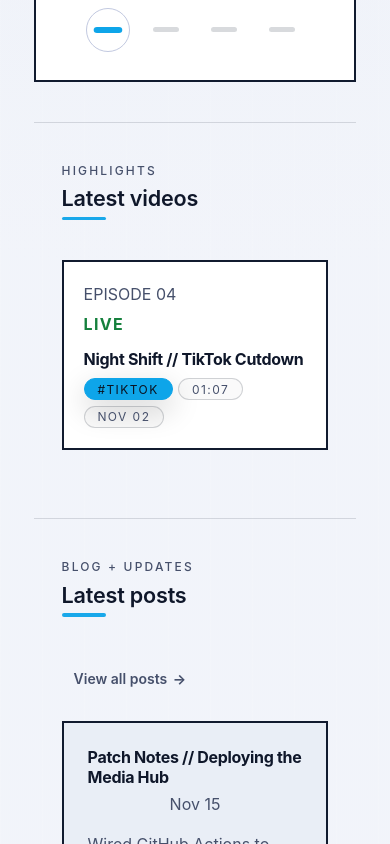
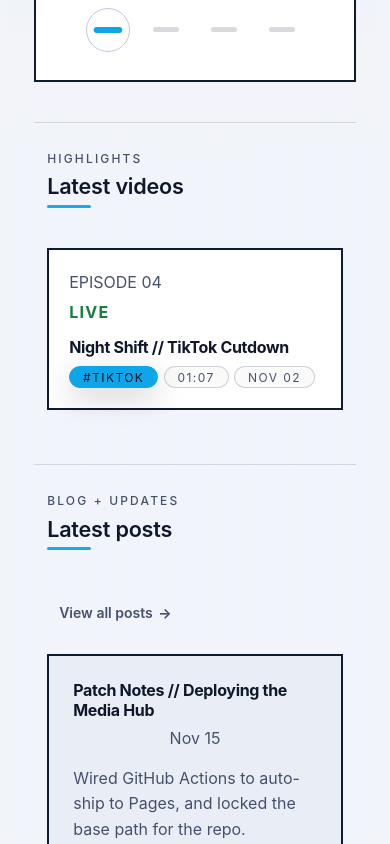
Before and after one commit to VCongini/duriin, a React (Vite) app: page / in a window 390 px wide. Shown: the part 1460-2304 px from the top of the page. Built offline with nearby package versions, Linux system fonts and the light colour scheme.

Commit message:
Reduced the padding on clamp for body elements for more responsive looks at lower ends of resolution.

```diff
--- a/src/styles/components/_content.scss
+++ b/src/styles/components/_content.scss
@@ -21,8 +21,8 @@
     border-radius: 0;
     background: var(--page-section-bg);
     box-shadow: var(--page-section-shadow);
-    padding: clamp(var(--space-lg), 3vw, var(--space-xxl));
-    padding-top: clamp(var(--space-xl), 4vw, var(--space-xxl));
+    padding: clamp(var(--space-sm), 3vw, var(--space-lg));
+    padding-top: clamp(var(--space-lg), 4vw, var(--space-xl));
 }
 
 .page-section {
--- a/src/styles/components/_videos.scss
+++ b/src/styles/components/_videos.scss
@@ -2,6 +2,7 @@
 
 .videos-page {
     width: 100%;
+    padding-inline: clamp(var(--space-xs), 2.5vw, var(--space-md));
 }
 
 .videos-page__toolbar {
```
